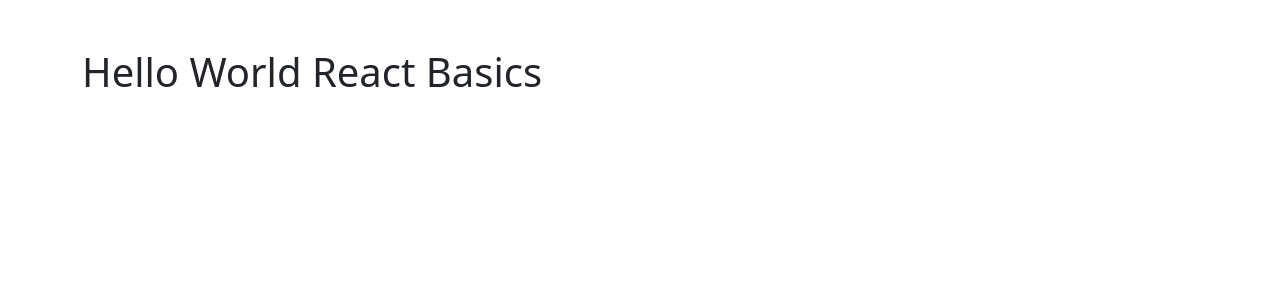
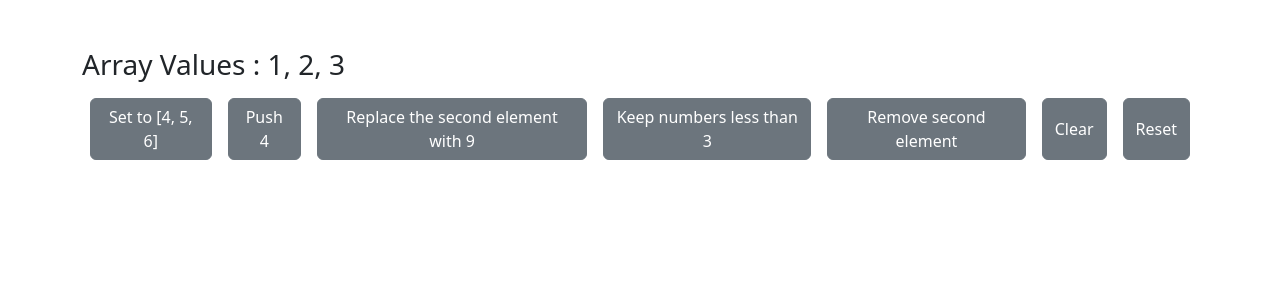
Before and after one commit to gskharmujai/react-basic-intermediate, a React (Vite) app: page / in a window 1280 px wide. Shown: the top 300 px of the page. Built offline with nearby package versions, Linux system fonts and the light colour scheme.

Commit message:
implemented useArray custom hook with required methods

```diff
--- a/src/App.jsx
+++ b/src/App.jsx
@@ -1,9 +1,11 @@
 import "bootstrap/dist/css/bootstrap.min.css";
+
+import { ArrayMethods } from "./components/ArrayMethods";
 
 function App() {
   return (
     <div className="container mt-5">
-      <h1>Hello World React Basics</h1>
+      <ArrayMethods />
     </div>
   );
 }
--- /dev/null
+++ b/src/components/ArrayMethods.jsx
@@ -0,0 +1,49 @@
+import { Fragment, useState } from "react";
+import { useArray } from "../hooks/useArray";
+
+const INITIAL_ARRAY = [1, 2, 3];
+
+export function ArrayMethods() {
+  const { array, set, push, replace, filter, remove, clear, reset } =
+    useArray(INITIAL_ARRAY);
+
+  return (
+    <Fragment>
+      <div className="col-12">
+        <h3>Array Values : {array.join(", ")}</h3>
+      </div>
+      <div className="col-12 mt-3 d-flex flex-row">
+        <button
+          className="mx-2 btn btn-secondary"
+          onClick={() => set([4, 5, 6])}
+        >
+          Set to [4, 5, 6]
+        </button>
+        <button className="mx-2 btn btn-secondary" onClick={() => push(4)}>
+          Push 4
+        </button>
+        <button
+          className="mx-2 btn btn-secondary"
+          onClick={() => replace(1, 9)}
+        >
+          Replace the second element with 9
+        </button>
+        <button
+          className="mx-2 btn btn-secondary"
+          onClick={() => filter((n) => n < 3)}
+        >
+          Keep numbers less than 3
+        </button>
+        <button className="mx-2 btn btn-secondary" onClick={() => remove(1)}>
+          Remove second element
+        </button>
+        <button className="mx-2 btn btn-secondary" onClick={clear}>
+          Clear
+        </button>
+        <button className="mx-2 btn btn-secondary" onClick={reset}>
+          Reset
+        </button>
+      </div>
+    </Fragment>
+  );
+}
--- /dev/null
+++ b/src/hooks/useArray.js
@@ -0,0 +1,48 @@
+import { useCallback, useState } from "react";
+
+export function useArray(initialValue) {
+  const [array, setArray] = useState(initialValue);
+
+  const set = (newArray) => {
+    return setArray(newArray);
+  };
+
+  const push = useCallback((item) => {
+    return setArray((currentArray) => [...currentArray, item]);
+  }, []);
+
+  const replace = useCallback((index, item) => {
+    setArray((currentArray) => {
+      return [
+        ...currentArray.slice(0, index),
+        item,
+        ...currentArray.slice(index + 1),
+      ];
+    });
+  }, []);
+
+  const filter = useCallback((callback) => {
+    setArray((currentArray) => {
+      return currentArray.filter(callback);
+    });
+  }, []);
+
+  const remove = useCallback((index) => {
+    setArray((currentArray) => {
+      return [
+        ...currentArray.slice(0, index),
+        ...currentArray.slice(index + 1),
+      ];
+    });
+  }, []);
+
+  const clear = useCallback(() => {
+    setArray([]);
+  }, []);
+
+  const reset = useCallback(() => {
+    setArray(initialValue);
+  }, [initialValue]);
+
+  return { array, set, push, replace, filter, remove, clear, reset };
+}
```
